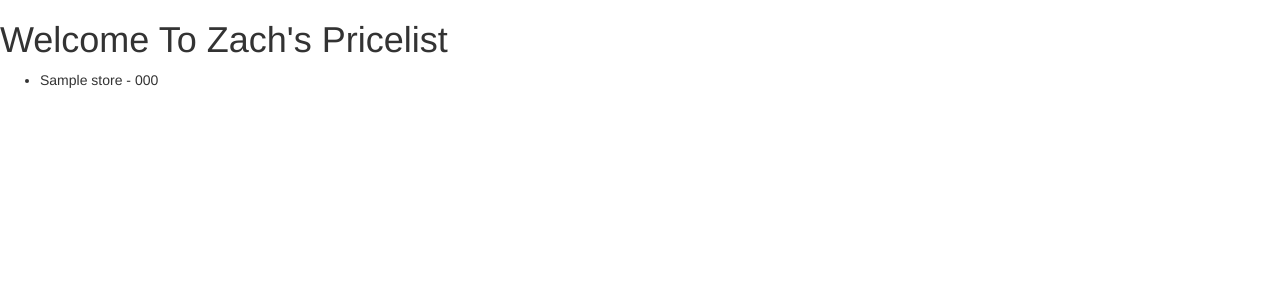
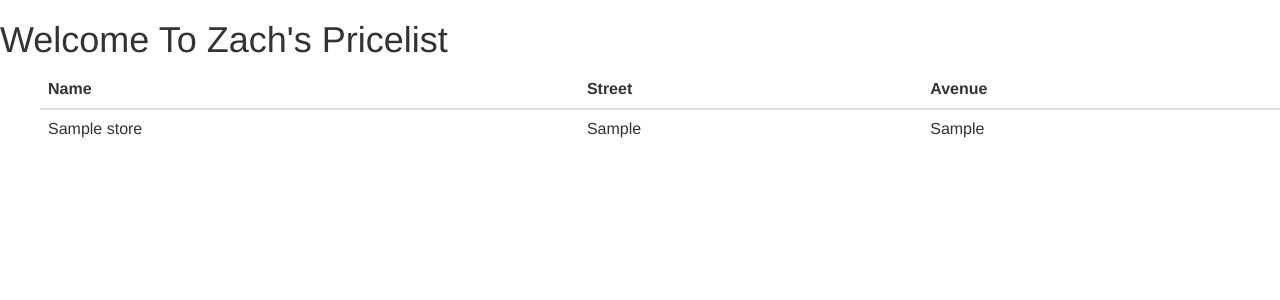
Before and after one commit to sidharthshah/store-locator, a Django app: page / in a window 1280 px wide. Shown: the top 300 px of the page. Run offline with Django 3.2, Linux system fonts and the light colour scheme; tables that the repository leaves empty hold one stand-in row (values such as "Sample post"); some libraries are stand-ins or nearby versions.

Commit message:
refactored tempalte and model for Store page

```diff
--- a/store_locator/store/models.py
+++ b/store_locator/store/models.py
@@ -2,8 +2,10 @@ from django.db import models
 
 class Store(models.Model):
     name = models.CharField(max_length=255)
-    address_1 = models.CharField(max_length=100)
-    address_2 = models.CharField(max_length=100)
+    street = models.CharField(max_length=10)
+    avenue = models.CharField(max_length=100)
+    address_1 = models.CharField(max_length=100, blank=True, null=True)
+    address_2 = models.CharField(max_length=100, blank=True, null=True)
     city = models.CharField(max_length=100)
     state = models.CharField(max_length=2)
     zipcode = models.CharField(max_length=5)
--- a/store_locator/templates/store/store_list.html
+++ b/store_locator/templates/store/store_list.html
@@ -5,9 +5,26 @@
 <h1>Welcome To Zach's Pricelist</h1>
 
 <ul>
-{% for store in object_list %}
-    <li>{{ store.name }} - {{ store.zipcode }}</li>
-{% empty %}
-    <li>No stores in database yet.</li>
-{% endfor %}
+{% if object_list %}
+    <table class="table" width="647">
+        <thead>
+            <tr>
+            <th>Name</th>
+            <th>Street</th>
+            <th>Avenue</th>
+            </tr>
+        </thead>
+        <tbody>
+            {% for store in object_list %}
+                <tr>
+                    <td> {{ store.name }}</td>
+                    <td> {{ store.street }}</td>
+                    <td> {{ store.avenue }}</td>
+                </tr>
+            {% endfor %}
+        </tbody>
+    </table>
+{% else %}
+    No stores in database yet.
+{% endif %}
 </ul>
```
